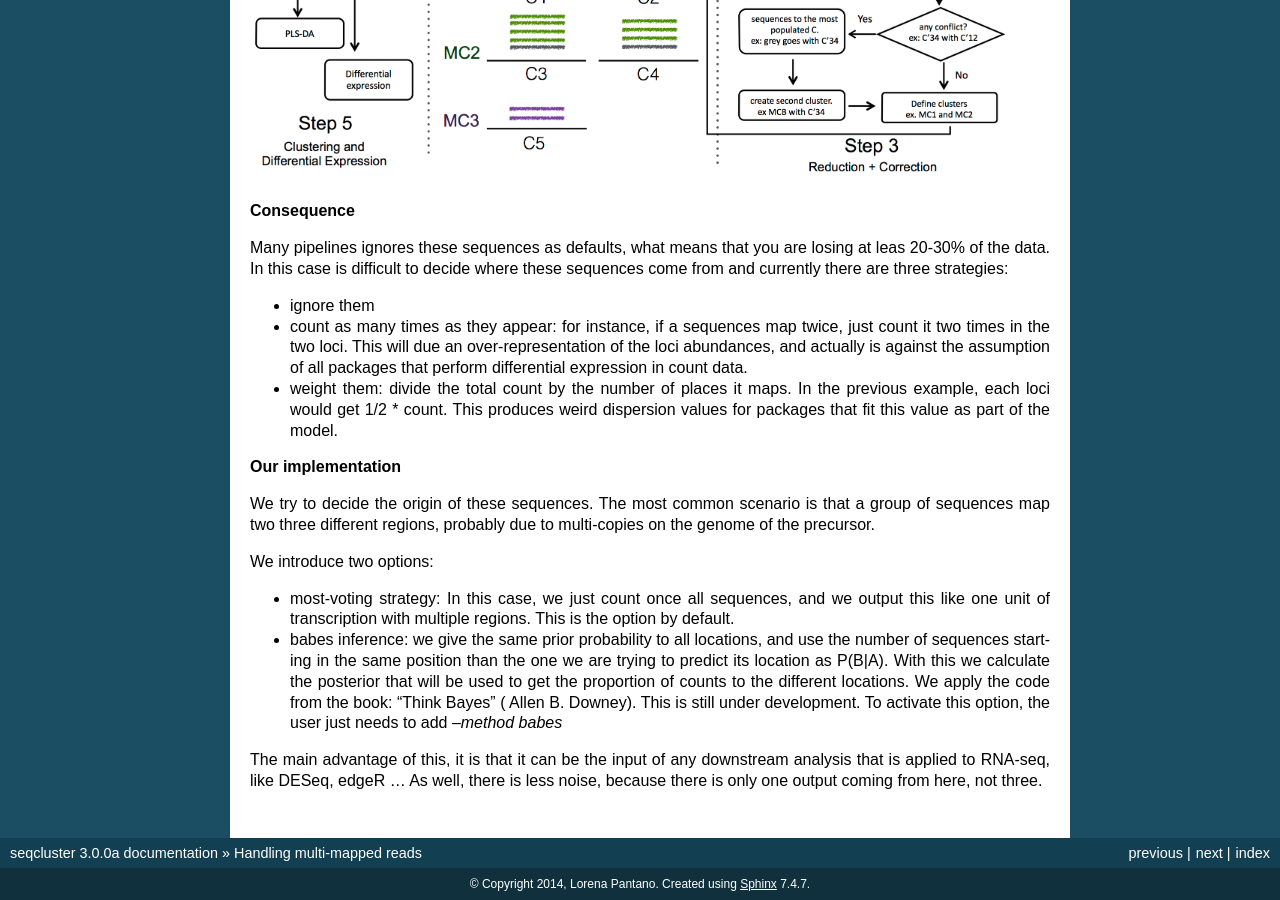
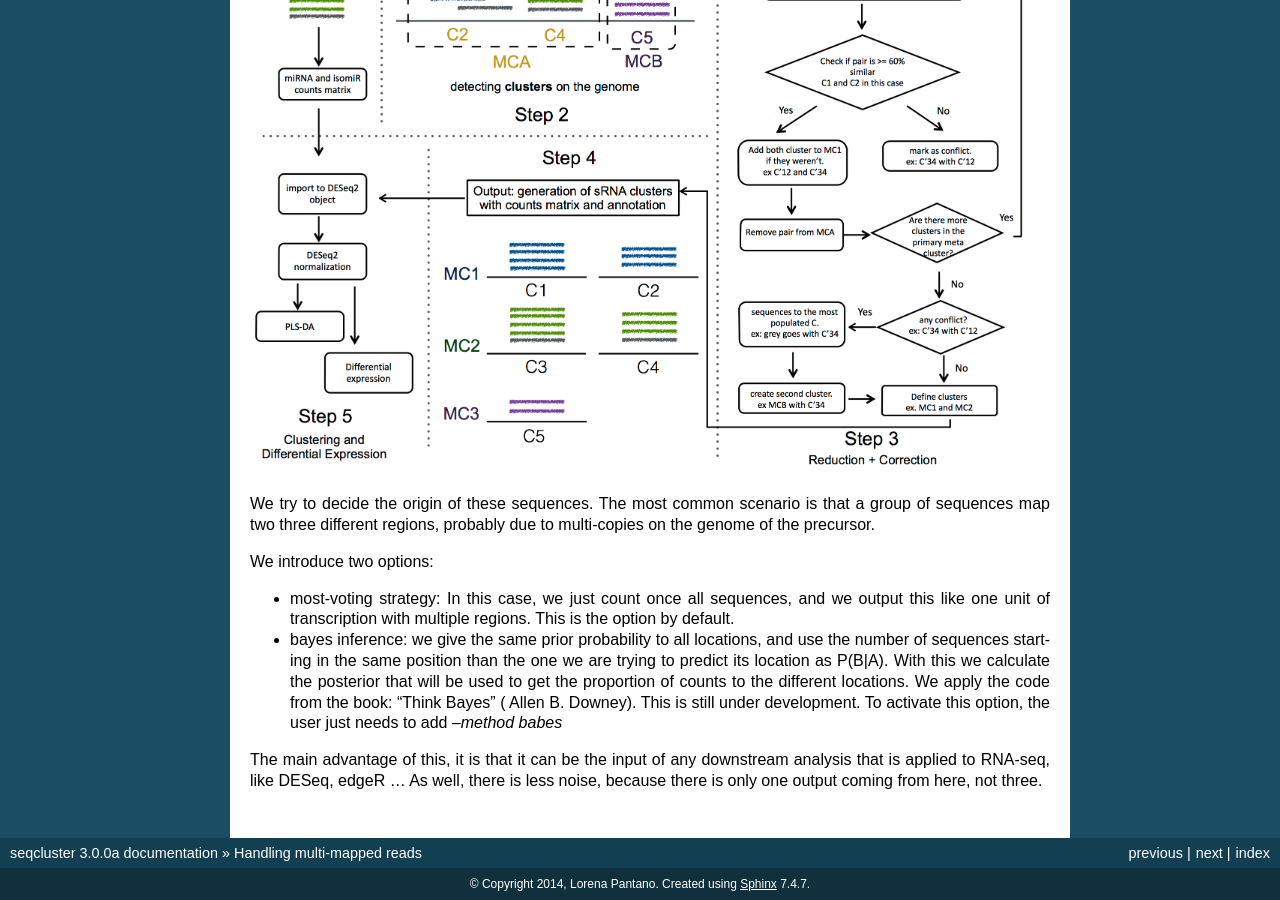
Before and after one commit to lpantano/seqcluster, a Sphinx documentation site: the page built from doc/source/multi_mapped.rst, in a window 1280 px wide and 900 px high, scrolled down 605 px. Built offline with Sphinx 7.4.7, drawn with Linux system fonts in a browser that asks for light colours.

Commit message:
fix typo in docs

```diff
--- a/doc/source/multi_mapped.rst
+++ b/doc/source/multi_mapped.rst
@@ -8,8 +8,6 @@
 **Definition**
 
 multi-mapped reads are the sequences that map more than one time on the genome, for instance, because there are multiple copies of a gene, like happens with tRNA precursors
-
-.. image:: seqcluster.png
 
 
 **Consequence**
@@ -22,12 +20,14 @@
 
 **Our implementation**
 
+.. image:: seqcluster.png
+
 We try to decide the origin of these sequences. The most common scenario is that a group of sequences map two three different regions, probably due to multi-copies on the genome of the precursor.
 
 We introduce two options:
 
 * most-voting strategy: In this case, we just count once all sequences, and we output this like one unit of transcription with multiple regions. This is the option by default.
 
-* babes inference: we give the same prior probability to all locations, and use the number of sequences starting in the same position than the one we are trying to predict its location as P(B|A). With this we calculate the posterior that will be used to get the proportion of counts to the different locations. We apply the code from the book: "Think Bayes" ( Allen B. Downey). This is still under development. To activate this option, the user just needs to add `--method babes`
+* bayes inference: we give the same prior probability to all locations, and use the number of sequences starting in the same position than the one we are trying to predict its location as P(B|A). With this we calculate the posterior that will be used to get the proportion of counts to the different locations. We apply the code from the book: "Think Bayes" ( Allen B. Downey). This is still under development. To activate this option, the user just needs to add `--method babes`
 
 The main advantage of this, it is that it can be the input of any downstream analysis that is applied to RNA-seq, like DESeq, edgeR ... As well, there is less noise, because there is only one output coming from here, not three.
```
